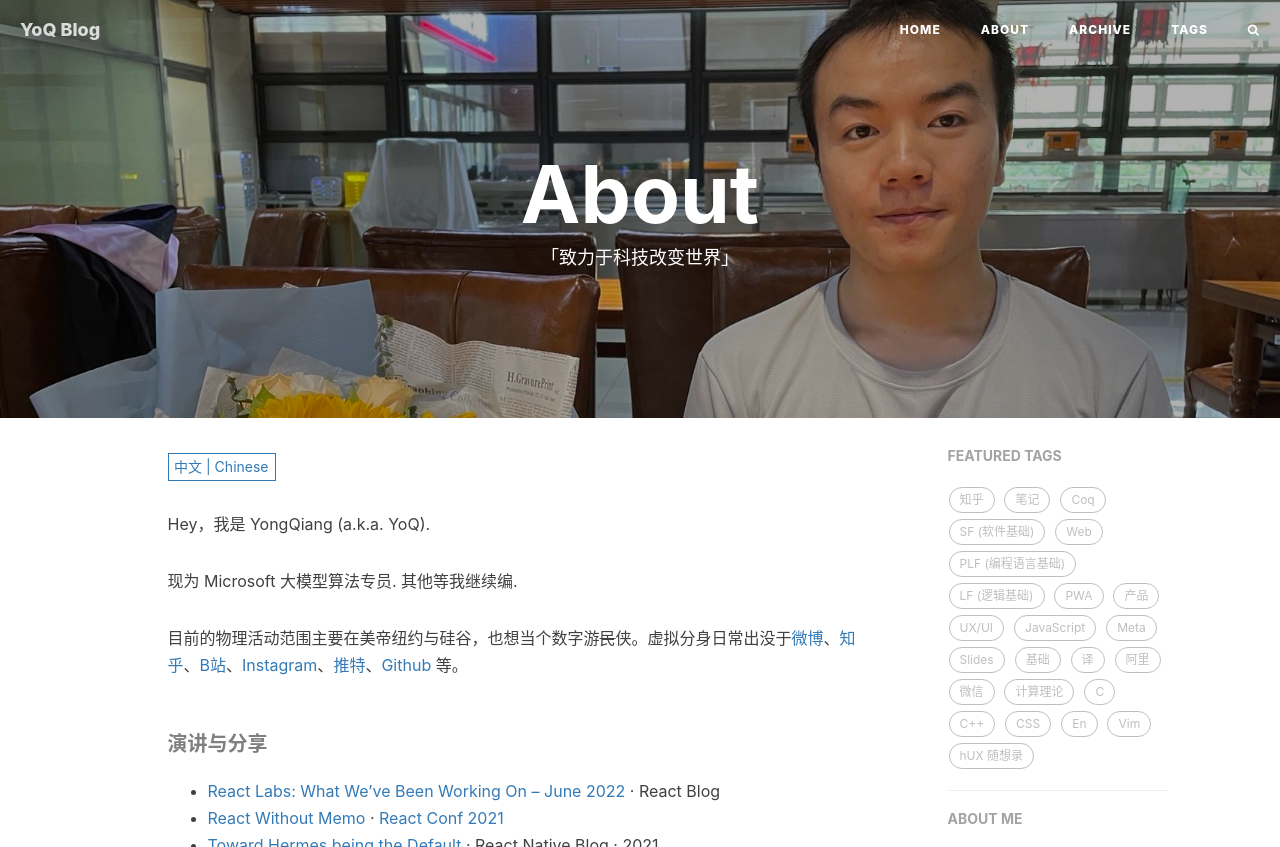
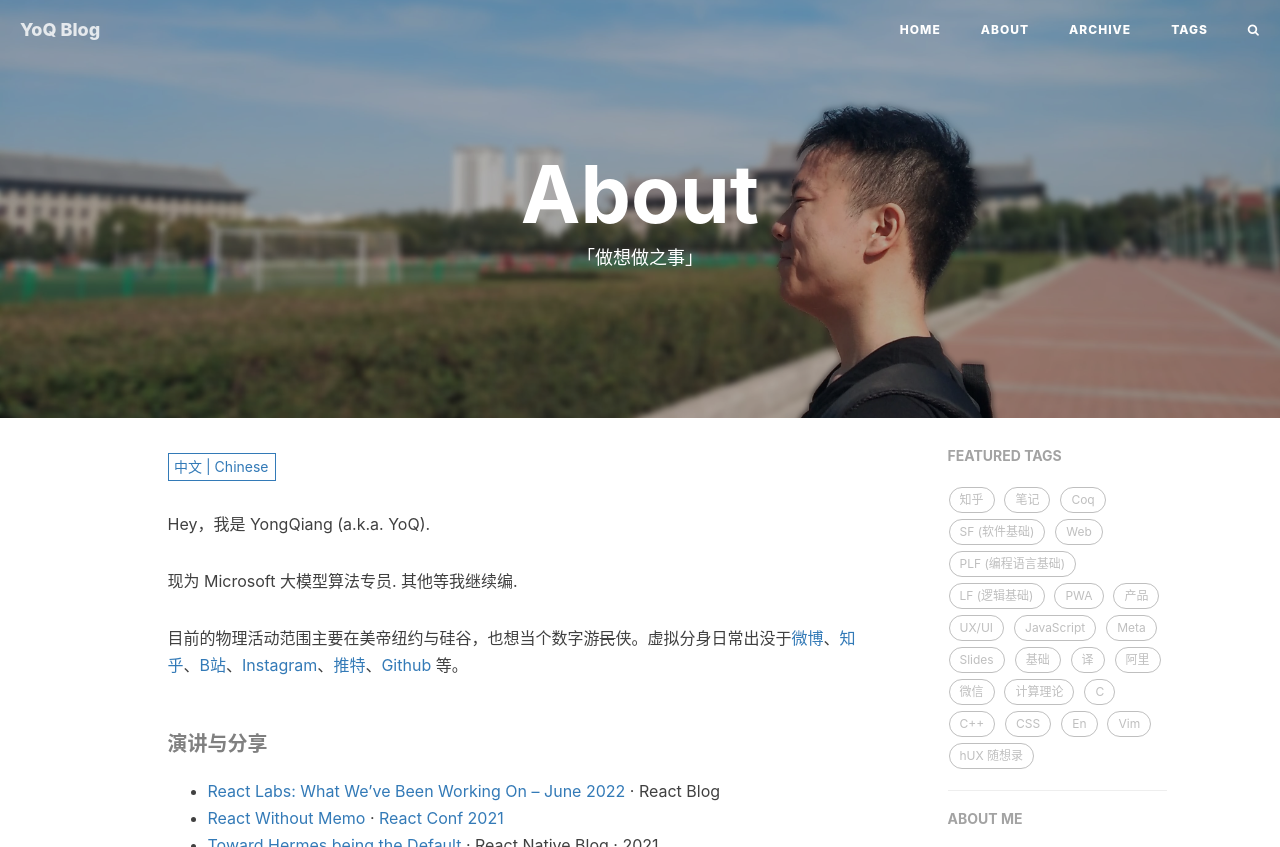
Before and after one commit to yongqiang1995/yongqiang1995.github.io, a Jekyll site: the page built from about.html, in a window 1280 px wide, cut to the strip 0-847 px from the top of the page. Built offline with Jekyll 4.4.1, drawn with Linux system fonts in a browser that asks for light colours; nearby versions of some CDN libraries; comment, search, counter and statistics services are not loaded.

Commit message:
update some bg images

```diff
--- a/_config.yml
+++ b/_config.yml
@@ -1,6 +1,6 @@
 # Site settings
 title: YoQ Blog
-SEOTitle: 勇强的博客 | YongQiang Blog
+SEOTitle: YongQiang 的博客 | YongQiang Blog
 header-img: img/home-bg.jpg
 email: byq0502@gmail.com
 description: "这里是 @Yongqiang 的个人博客，与你一起发现更大的世界 | 要做一个有 swag 的程序员"
--- a/about.html
+++ b/about.html
@@ -1,8 +1,8 @@
 ---
 layout: page
 title: "About"
-description: "「致力于科技改变世界」"
-header-img: "img/bg-me-2021.jpg"
+description: "「做想做之事」"
+header-img: "img/bg-me-2017.jpg"
 header-mask: 0.3
 multilingual: true
 ---
```
Also changed, not shown: img/bg-me-2022.jpg (deleted).
